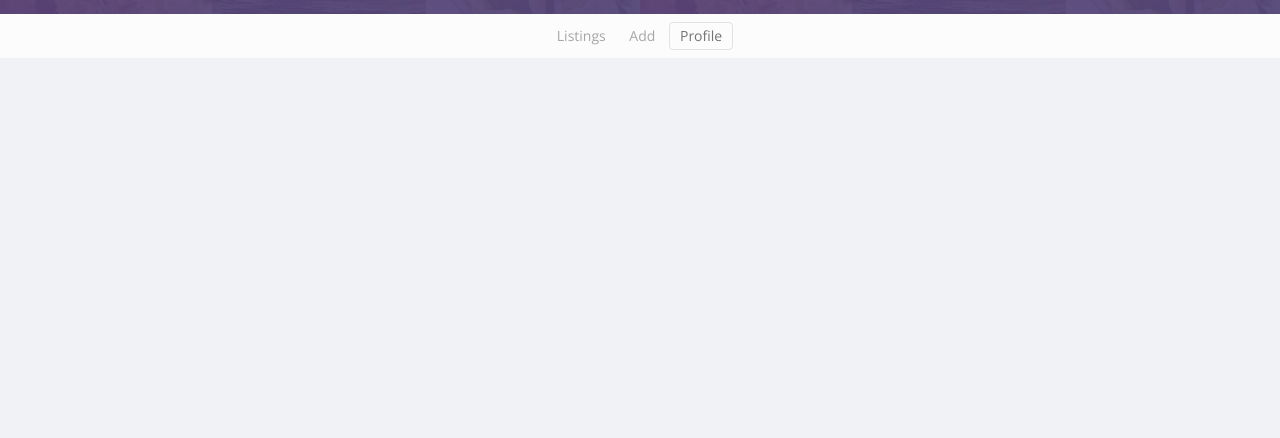
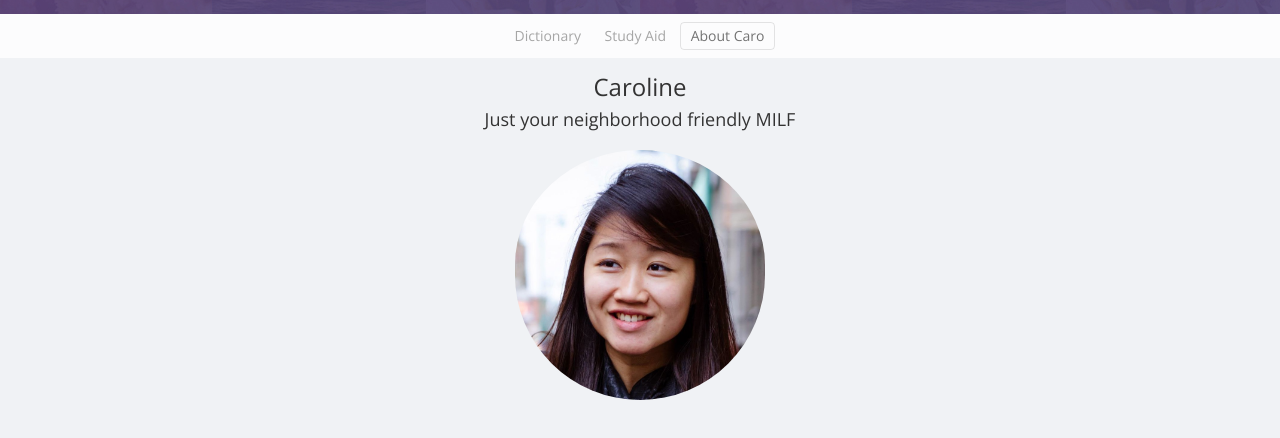
Before and after one commit to theresa-lee/caroapp, a plain HTML site: page index.html in a window 1280 px wide. Shown: the part 46-484 px from the top of the page. Drawn offline with nearby package versions, Linux system fonts and the light colour scheme.

Commit message:
Added pic and links

```diff
--- a/index.html
+++ b/index.html
@@ -1,5 +1,5 @@
 <!doctype html>
-<html lang="en" ng-app="app">
+<html lang="en">
 <head>
 	<meta charset="UTF-8">
 	<title>Caroline App</title>
@@ -137,12 +137,15 @@
 		<div class="logo-background"></div>
 		<div class="logo">Caroline App</div>
 		<ul class="categories">
-			<li><a href="#">Listings</a></li>
-			<li><a href="#">Add</a></li>
-			<li class="active"><a href="#contact">Profile</a></li>
+			<li><a href="#">Dictionary</a></li>
+			<li><a href="#">Study Aid</a></li>
+			<li class="active"><a href="#contact">About Caro</a></li>
 		</ul>
 	</div>
 	<div class="content">
+		<h3 class="name">Caroline</h3>
+		<h4 class="name">Just your neighborhood friendly MILF</h4>
+		<img class="input-group profilepic" src="caro.jpg">
 	</div>
 
 		<script src="http://code.jquery.com/jquery.js"></script>
```
Also changed, not shown: caro.jpg (added).
